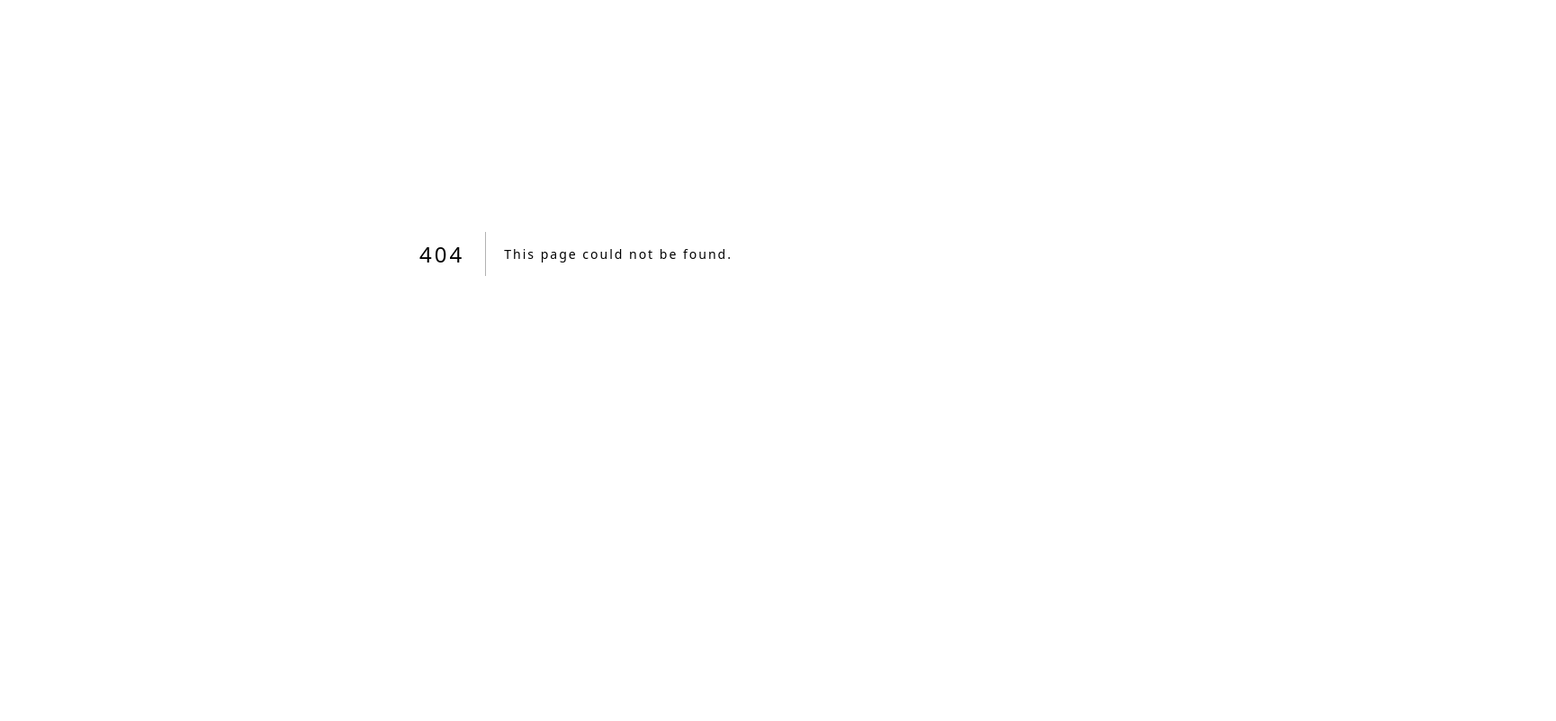
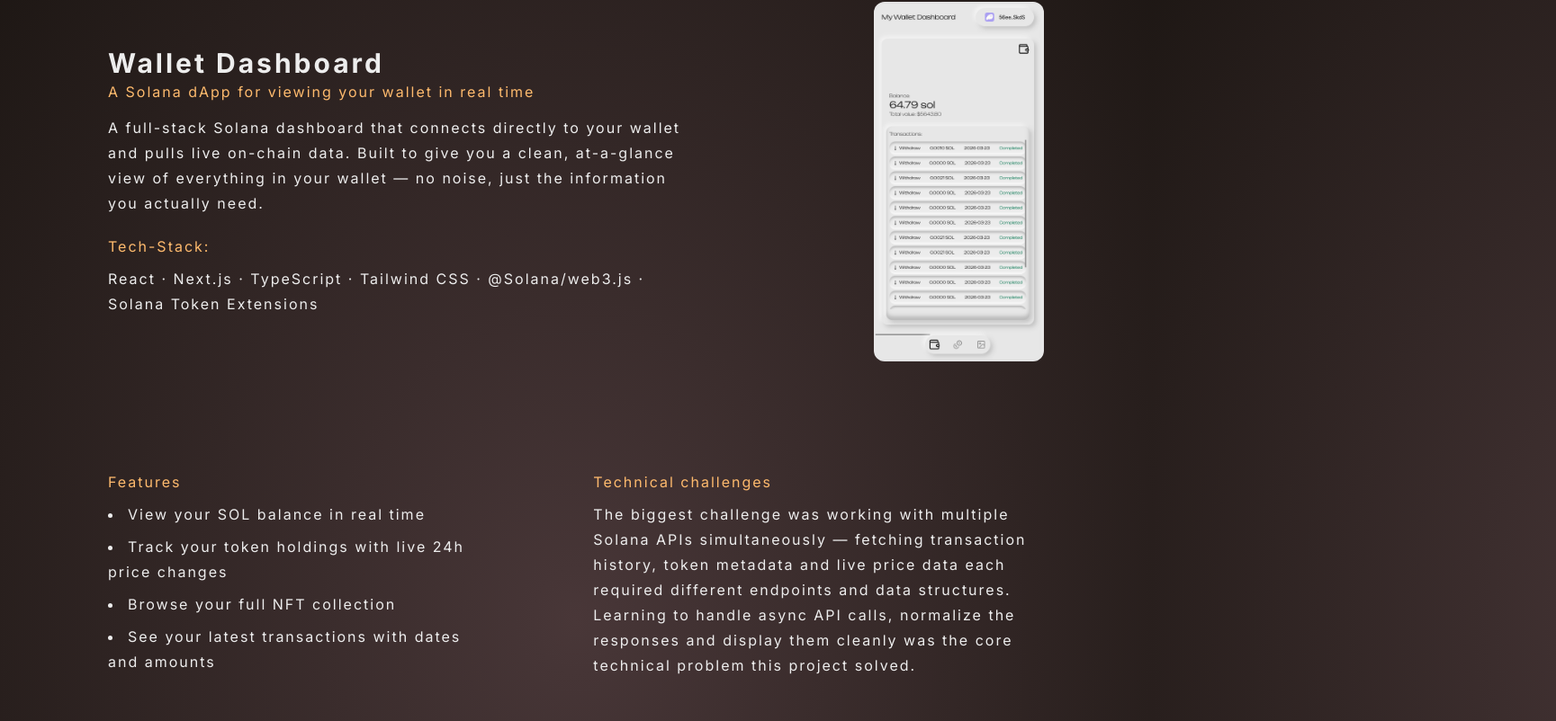
Before and after one commit to Alvis97/alvaportfolio, a Next.js app: page /projects/wallet-dashboard in a window 1280 px wide. Before the commit this address had no page. Shown: the part 118-920 px from the top of the page at 90% size, 1729 px wide, since content can reach past the window. Before the commit the page ends 800 px from the top, so only its background shows below. Built offline with nearby package versions, Linux system fonts and the light colour scheme.

Commit message:
added read about project page

```diff
--- a/app/components/projects.tsx
+++ b/app/components/projects.tsx
@@ -1,7 +1,8 @@
 "use client"
 
 import React, { useState } from 'react'
-import { projects } from "../data/projectCardData"
+import { projects } from "../data/projectData"
+import Link from 'next/link'
 
 function Projects() {
    const [category, setCategory] = useState("web3")
@@ -11,14 +12,17 @@
             <div className='flex flex-row w-[80vw] overflow-x-auto gap-4 items-center lg:overflow-y-auto lg:flex-col lg:w-[100%]'>
 
                 {projects.filter(p => p.category === category).map((project, i) => (
-                     <a key={i} className='project-card flex-shrink-0 min-w-[80vw] flex flex-col-reverse justify-between items-center border-xl h-100 w-[70vw] cursor-pointer lg:h-90 lg:w-180 lg:flex-row lg:min-w-140'>
+                     <Link
+                     key={i}
+                     className='project-card flex-shrink-0 min-w-[80vw] flex flex-col-reverse gap-10 justify-between items-center border-xl h-100 w-[70vw] cursor-pointer lg:h-90 lg:w-180 lg:flex-row lg:min-w-140'
+                     href={`/projects/${project.slug}`}>
                         <div className='w-[100%] lg:w-150'>
                         <h1 className='text-xl lg:text-3xl'>{project.title}</h1>
-                        <p className='text-xs text-[var(--accent)] lg:text-sm'>{project.tech.join(", ")}</p>
-                        <p className='text-xs pt-3 lg:text-sm'>{project.description}</p>
+                        <p className='text-xs text-[var(--accent)] lg:text-sm'>{project.techStack.join(", ")}</p>
+                        <p className='text-xs pt-3 lg:text-sm'>{project.subtitle}</p>
                         </div>
-                        <img className='h-[60%] rounded-sm lg:h-[100%]' src={project.image} alt="" />
-                    </a>
+                        <img className='h-[60%] rounded-sm lg:h-[100%]' src={project.image[0]} alt="" />
+                    </Link>
                 ))}
 
             </div>
--- a/app/data/projectCardData.ts
+++ /dev/null
@@ -1,36 +0,0 @@
-export type Project = {
-    title: string
-    tech: string[]
-    description: string
-    image: string
-    category: "web3" | "web2"
-    link: string
-}
-
-export const projects: Project[] = [
-    {
-         title: "Wallet Dashboard",
-        tech: ["React", "Next", "TypeScript", "Tailwind", "@Solana-Extensions"],
-        description: "A wallet dashboard to view Sol, tokens, previous transactions and NFTs",
-        image: "/landingpage.png",
-        category: "web3",
-        link: "https://..."
-    },
-        {
-         title: "Dex swap",
-        tech: ["React", "Next", "TypeScript", "Tailwind", "@Solana-Extensions"],
-        description: "A web aplication to swap SOL and USDC",
-        image: "/Swap.png",
-        category: "web3",
-        link: "https://..."
-    },
-           {
-         title: "Stick to it",
-        tech: ["React", "Next", "Node"],
-        description: "A web aplication for teams or individuals to structure ideas and projects",
-        image: "/walletdashboard.png",
-        category: "web2",
-        link: "https://..."
-    }
-
-]
--- /dev/null
+++ b/app/data/projectData.ts
@@ -0,0 +1,51 @@
+export type Project = {
+   title: string
+   slug: string
+   category: "web3" | "web2"
+   subtitle: string
+   image: string[]
+   overview: string
+   features: string[]
+   video: string
+   challenges: string
+   techStack: string[]
+   linkWebsite: string
+   linkGit: string
+}
+
+export const projects: Project[] = [
+    {
+        title: "Wallet Dashboard",
+        slug: "wallet-dashboard",
+        category: "web3",
+        subtitle: "A Solana dApp for viewing your wallet in real time",
+        image: ["/landingpage.png", "image2", "image3"],
+        overview: "A full-stack Solana dashboard that connects directly to your wallet and pulls live on-chain data. Built to give you a clean, at-a-glance view of everything in your wallet — no noise, just the information you actually need.",
+        features: ["View your SOL balance in real time",
+                    "Track your token holdings with live 24h price changes",
+                    "Browse your full NFT collection",
+                    "See your latest transactions with dates and amounts"],
+        video: "",
+        challenges: "The biggest challenge was working with multiple Solana APIs simultaneously — fetching transaction history, token metadata and live price data each required different endpoints and data structures. Learning to handle async API calls, normalize the responses and display them cleanly was the core technical problem this project solved.",
+        techStack: ["React", "Next.js", "TypeScript", "Tailwind CSS", "@Solana/web3.js", "Solana Token Extensions"],
+        linkWebsite: "https://my-wallet-dashboard-mu.vercel.app/",
+        linkGit: "https://github.com/Alvis97/MyWalletDashboard"
+    },
+      {
+        title: "Stick to it",
+        slug: "stickToIt",
+        category: "web2",
+        subtitle: "A Solana dApp for viewing your wallet in real time",
+        image: ["/landingpage.png", "image2", "image3"],
+        overview: "A full-stack Solana dashboard that connects directly to your wallet and pulls live on-chain data. Built to give you a clean, at-a-glance view of everything in your wallet — no noise, just the information you actually need.",
+        features: ["View your SOL balance in real time",
+                    "Track your token holdings with live 24h price changes",
+                    "Browse your full NFT collection",
+                    "See your latest transactions with dates and amounts"],
+        video: "",
+        challenges: "The biggest challenge was working with multiple Solana APIs simultaneously — fetching transaction history, token metadata and live price data each required different endpoints and data structures. Learning to handle async API calls, normalize the responses and display them cleanly was the core technical problem this project solved.",
+        techStack: ["React", "Next.js", "TypeScript", "CSS & Sass"],
+        linkWebsite: "https://my-wallet-dashboard-mu.vercel.app/",
+        linkGit: "https://github.com/Alvis97/MyWalletDashboard"
+    },
+]
--- /dev/null
+++ b/app/projects/[slug]/page.tsx
@@ -0,0 +1,56 @@
+import React, { ReactNode } from 'react'
+import { projects } from "../../data/projectData"
+
+export default async function Page({params}: {params: Promise<{ slug: string }>}) {
+    const { slug } = await params
+    const pj = projects.find(p => p.slug === slug)
+
+    if (!pj) return <div>Project not found</div>
+  return (
+    <div className='flex flex-col items-center px-10 py-15 flex flex-col w-screen text-sm md:px-20 lg:p-30 lg:text-base lg:text-base/7'>
+        <div className='flex flex-col-reverse gap-10 items-center justify-end md:flex-row md:gap-20 lg:gap-50'>
+            <div>
+                <div>
+                    <h1 className='text-2xl md:text-3xl'>{pj.title}</h1>
+                    <h2 className='text-[var(--accent)] font-[var(--font-onest)]'>{pj.subtitle}</h2>
+                    <p className='mt-3'>{pj.overview}</p>
+                </div>
+                <div >
+                    <h3 className='text-[var(--accent)] font-[var(--font-onest)] mt-5'>Tech-Stack:</h3>
+                    <p className='mt-2'>{pj.techStack.join(" · ")}</p>
+                </div>
+            </div>
+
+            <img className='h-[400px] rounded-xl lg:h-[500]' src={pj.image[0]} alt="" />
+        </div>
+
+        <div className='py-10 flex flex-col gap-10 lg:flex-row lg:justify-between lg:gap-30 lg:my-20'>
+            <div>
+                <h3 className='text-[var(--accent)]'>Features</h3>
+                <ul className='list-disc list-inside my-2'>
+                    {pj.features.map((feature, i) => {
+                      return  <li className='my-2' key={i}>{feature}</li>
+                    })}
+                </ul>
+            </div>
+
+            <div className='lg:w-[50vw]'>
+                <h3 className='text-[var(--accent)]'>Technical challenges</h3>
+                <p className='mt-2'>{pj.challenges}</p>
+            </div>
+        </div>
+
+        <div>
+            <a rel="stylesheet" href={pj.linkWebsite} />
+            <a rel="stylesheet" href={pj.linkGit} />
+        </div>
+
+     <div className='flex flex-col md:flex-row gap-5'>
+        {pj.image.map((image, i) => {
+            return <img className='h-[400px] w-auto rounded-xl lg:h-[500px]' key={i} src={image}/>
+        })}
+     </div>
+
+    </div>
+  );
+}
```
